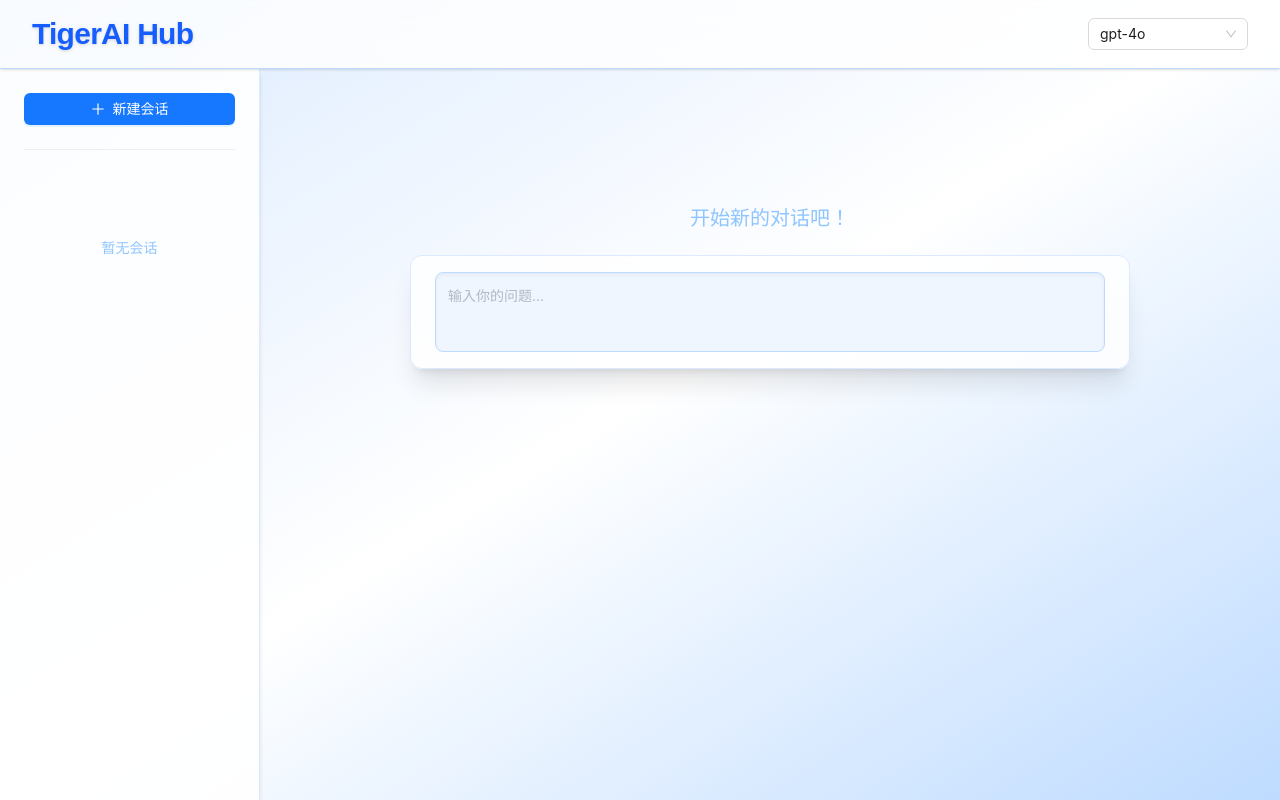
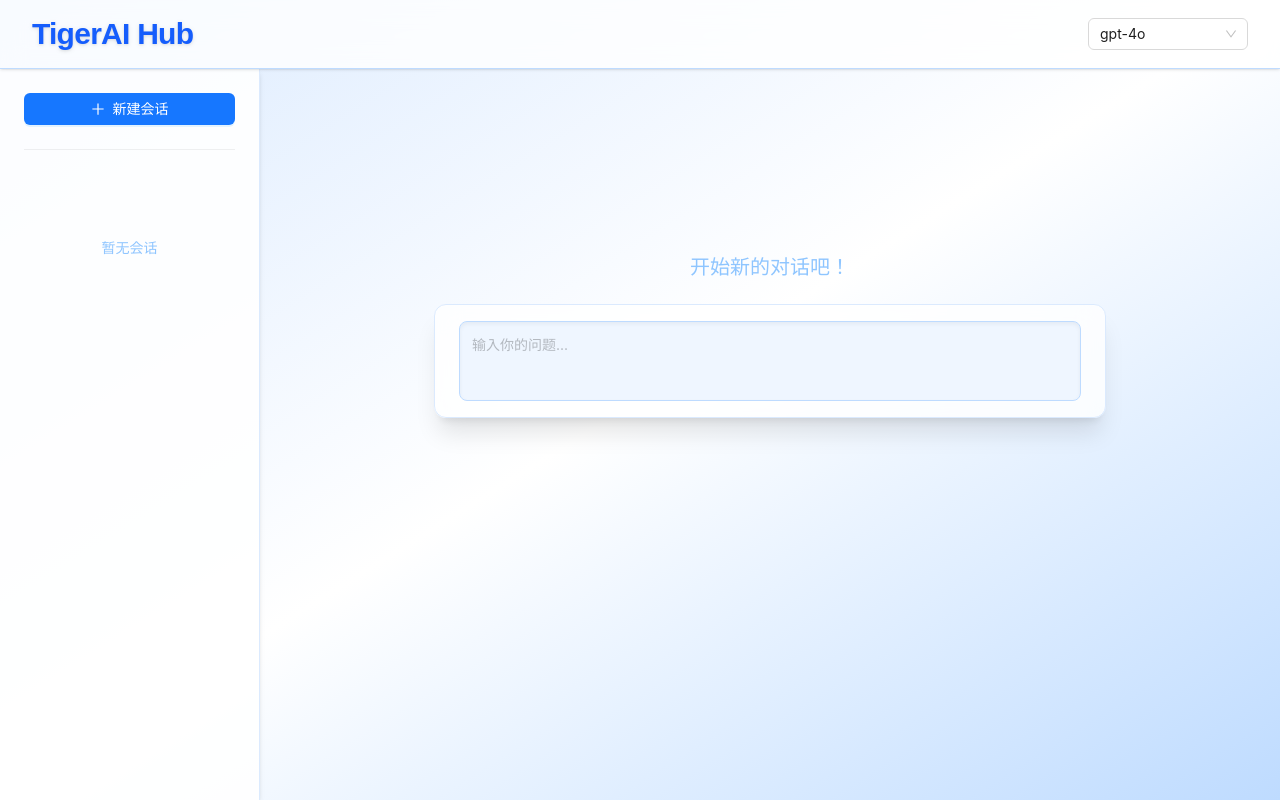
Before and after one commit to leafstark/nebula, a React (Vite) app: page / in a window 1280 px wide. Built offline with nearby package versions, Linux system fonts and the light colour scheme.

Commit message:
优化input

```diff
--- a/src/components/ChatInput.tsx
+++ b/src/components/ChatInput.tsx
@@ -7,25 +7,29 @@ interface Props {
   activeSessionId: number | null // 新增 activeSessionId prop
 }
 
-export default function ChatInput({ input, setInput, onSend, activeSessionId }: Props) {
+export default function ChatInput({
+  input,
+  setInput,
+  onSend,
+  activeSessionId,
+}: Props) {
   const positionClass =
     activeSessionId === null
-      ? "top-1/3 -translate-y-1/2" // 新会话时居中
+      ? "top-2/5 -translate-y-1/2" // 新会话时居中
       : "bottom-8" // 已有会话时在底部
 
   return (
     <form
-      className={`absolute left-1/2 -translate-x-1/2 z-30 flex items-end gap-3 bg-white/80 dark:bg-gray-950/80 border border-blue-100 dark:border-blue-900 rounded-xl shadow-xl px-6 py-4 backdrop-blur-md ${positionClass}`}
-      style={{ width: "min(720px,90vw)" }}
+      className={`absolute left-1/2 -translate-x-1/2 z-30 gap-3 bg-white/80 dark:bg-gray-950/80 border border-blue-100 dark:border-blue-900 rounded-xl shadow-xl px-4 sm:px-6 py-4 backdrop-blur-md w-full max-w-2xl ${positionClass}`}
       onSubmit={onSend}
     >
-      {activeSessionId === null && !input.trim() && (
+      {activeSessionId === null && (
         <div className="absolute bottom-full left-1/2 -translate-x-1/2 mb-6 text-blue-300 dark:text-blue-800 text-xl text-center select-none whitespace-nowrap">
           开始新的对话吧！
         </div>
       )}
       <Input.TextArea
-        className="flex-1 resize-none rounded-lg border border-blue-200 dark:border-blue-800 bg-blue-50 dark:bg-gray-800 p-3 text-gray-900 dark:text-gray-100 focus:outline-none focus:ring-2 focus:ring-blue-500 min-h-20 shadow-inner transition"
+        className="w-full resize-none rounded-lg border border-blue-200 dark:border-blue-800 bg-blue-50 dark:bg-gray-800 p-3 text-gray-900 dark:text-gray-100 focus:outline-none focus:ring-2 focus:ring-blue-500 min-h-20 shadow-inner transition"
         placeholder="输入你的问题..."
         autoSize={{ minRows: 1, maxRows: 6 }}
         value={input}
```
